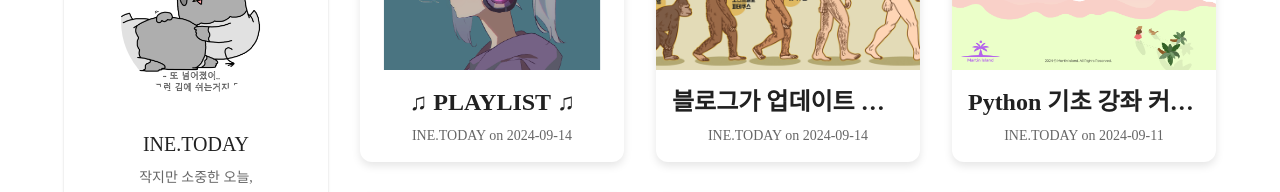
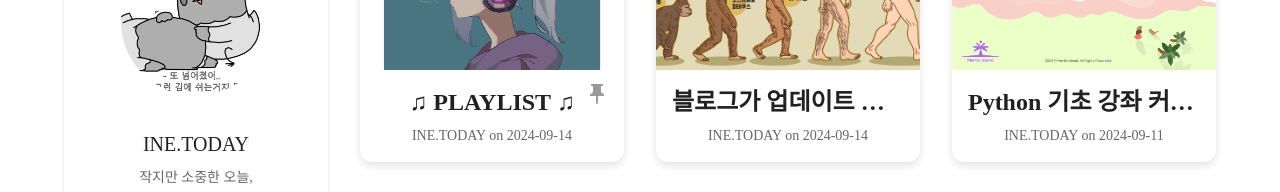
Before and after one commit to The-Martin-Kim/martin-island, a React (Create React App) app: page / in a window 1280 px wide. Shown: the part 242-434 px from the top of the page. Built offline with nearby package versions, Linux system fonts and the light colour scheme; grey boxes are pictures that could not be loaded; a web font is replaced by a local one.

Commit message:
[feat] 고정 게시물에 대한 로직 추가

```diff
--- a/src/BlogListView/PostCard.jsx
+++ b/src/BlogListView/PostCard.jsx
@@ -1,6 +1,7 @@
 import React from 'react';
-import {Card, CardActionArea, CardContent, CardMedia, Typography} from '@mui/material';
+import {Box, Card, CardActionArea, CardContent, CardMedia, Typography} from '@mui/material';
 import {Link} from 'react-router-dom';
+import PushPinIcon from '@mui/icons-material/PushPin';
 
 const PostCard = ({post}) => (
     <Card
@@ -22,7 +23,12 @@ const PostCard = ({post}) => (
                 alt={post.title}
                 style={{width: '100%', height: '140px', objectFit: 'cover'}}
             />
-            <CardContent>
+            <CardContent sx={{ position: 'relative' }}>
+                {post.id >= 999 && (
+                    <Box sx={{ position: 'absolute', top: '10px', right: '15px' }}>
+                        <PushPinIcon sx={{ color: 'rgba(0, 0, 0, 0.4)' }}/>
+                    </Box>
+                )}
                 <Typography gutterBottom variant="h5" component="div" align="center" style={{
                     fontWeight: 700, whiteSpace: 'nowrap', overflow: 'hidden', textOverflow: 'ellipsis'
                 }}>
```
